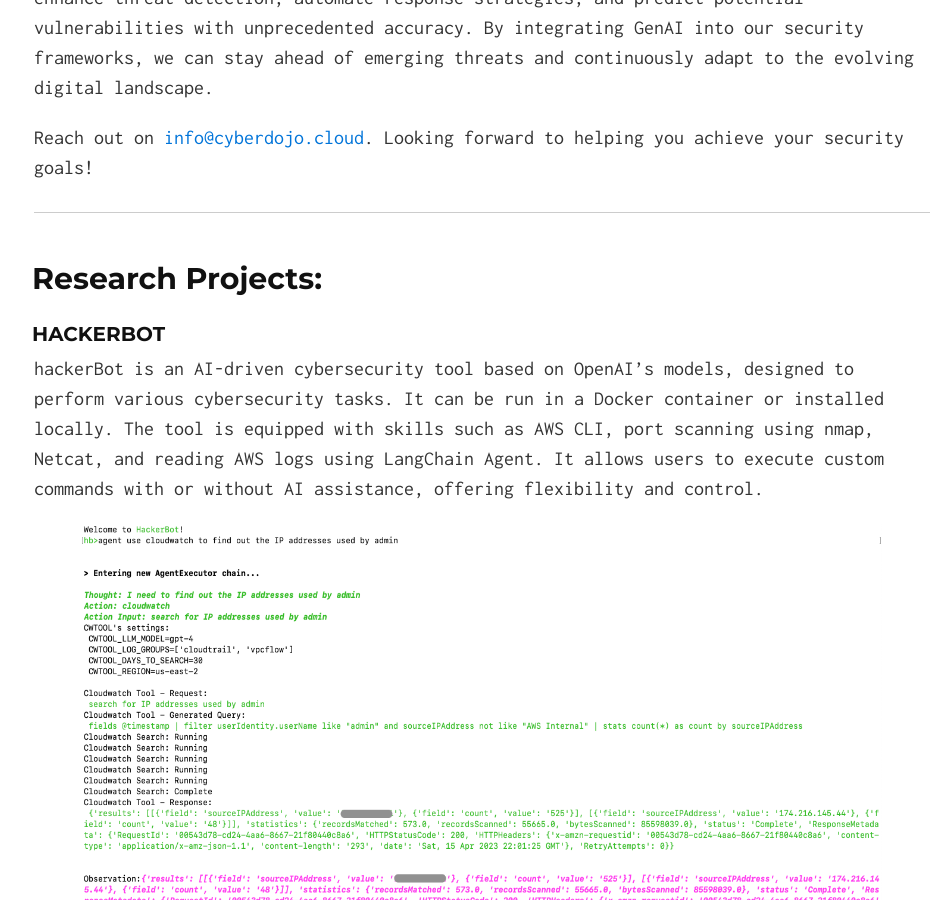
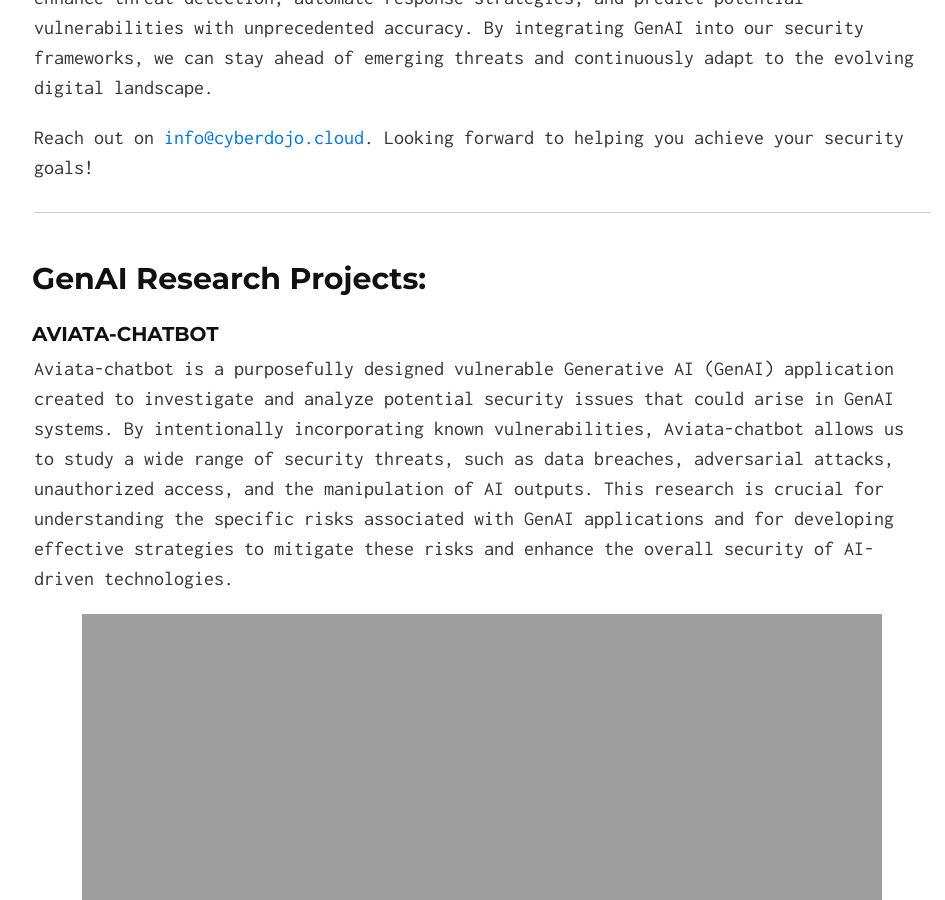
Before and after one commit to Ahmed-AG/cyberdojo-page, a Jekyll site: the page built from index.md, in a window 1280 px wide and 900 px high, scrolled down 1098 px. Shown: the whole window, without its empty margins (158-1103 px from the left). Built offline with Jekyll 4.4.1, drawn with Linux system fonts in a browser that asks for light colours; our own code applies the rules of GitHub Pages for plain Markdown files.

Commit message:
Update GenAI

```diff
--- a/index.md
+++ b/index.md
@@ -32,9 +32,18 @@
 
 ---
 
-## <a id="research-projects"></a>Research Projects:
+## <a id="research-projects"></a>GenAI Research Projects:
 <!-- - [hackerBot](/projects/hackerbot.md)
 - [Cloudwatch-bot](/projects/cloudwatch-bot.md) -->
+### Aviata-chatbot
+
+Aviata-chatbot is a purposefully designed vulnerable Generative AI (GenAI) application created to investigate and analyze potential security issues that could arise in GenAI systems. By intentionally incorporating known vulnerabilities, Aviata-chatbot allows us to study a wide range of security threats, such as data breaches, adversarial attacks, unauthorized access, and the manipulation of AI outputs. This research is crucial for understanding the specific risks associated with GenAI applications and for developing effective strategies to mitigate these risks and enhance the overall security of AI-driven technologies.
+
+<center>
+<img src="[/static/hackerBot.png](https://github.com/Ahmed-AG/aviata-chatbot/blob/feature/readme/images/aviata-chatbot.png?raw=true)" alt="Aviata-chatbot vulnerable GenAI application" width="800" height="450" />
+</center>
+
+
 ### hackerBot
 hackerBot is an AI-driven cybersecurity tool based on OpenAI's models, designed to perform various cybersecurity tasks. It can be run in a Docker container or installed locally. The tool is equipped with skills such as AWS CLI, port scanning using nmap, Netcat, and reading AWS logs using LangChain Agent. It allows users to execute custom commands with or without AI assistance, offering flexibility and control.
 
```
